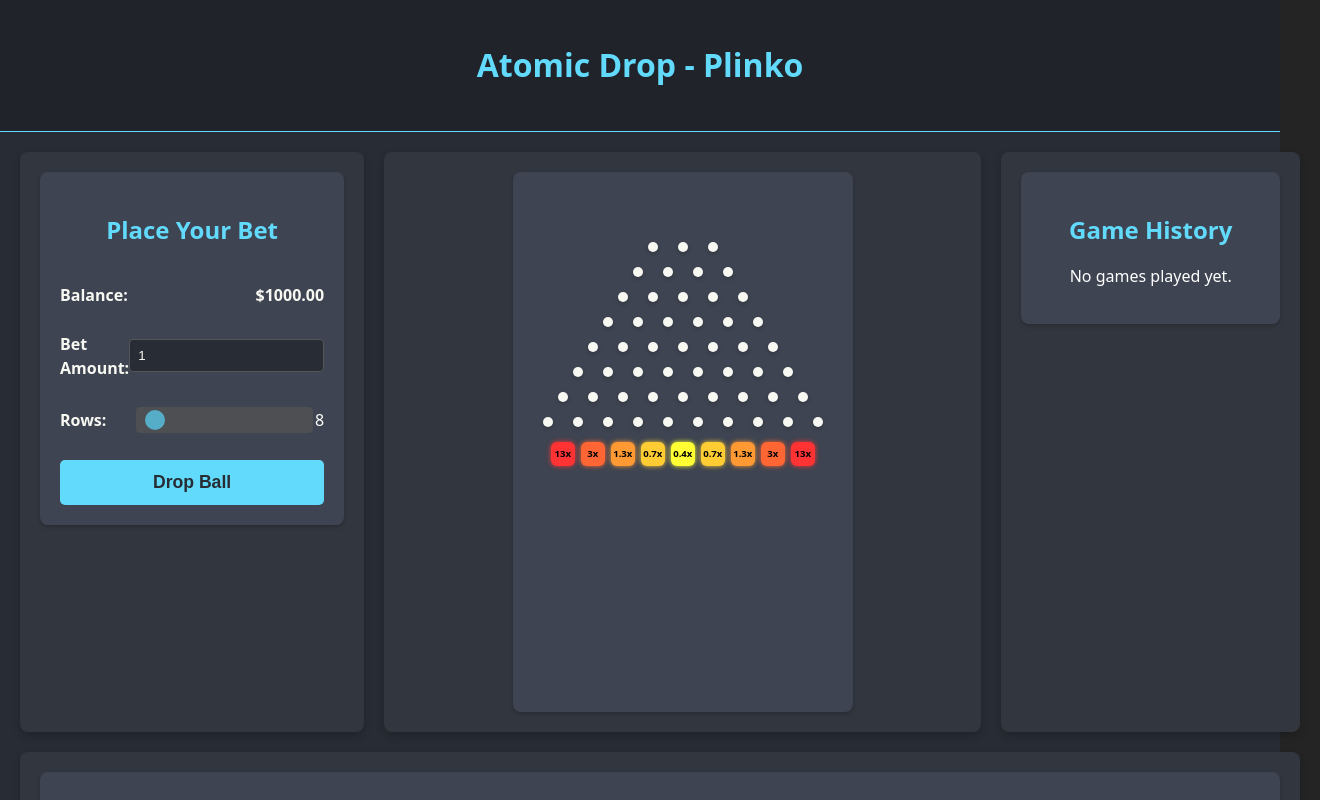
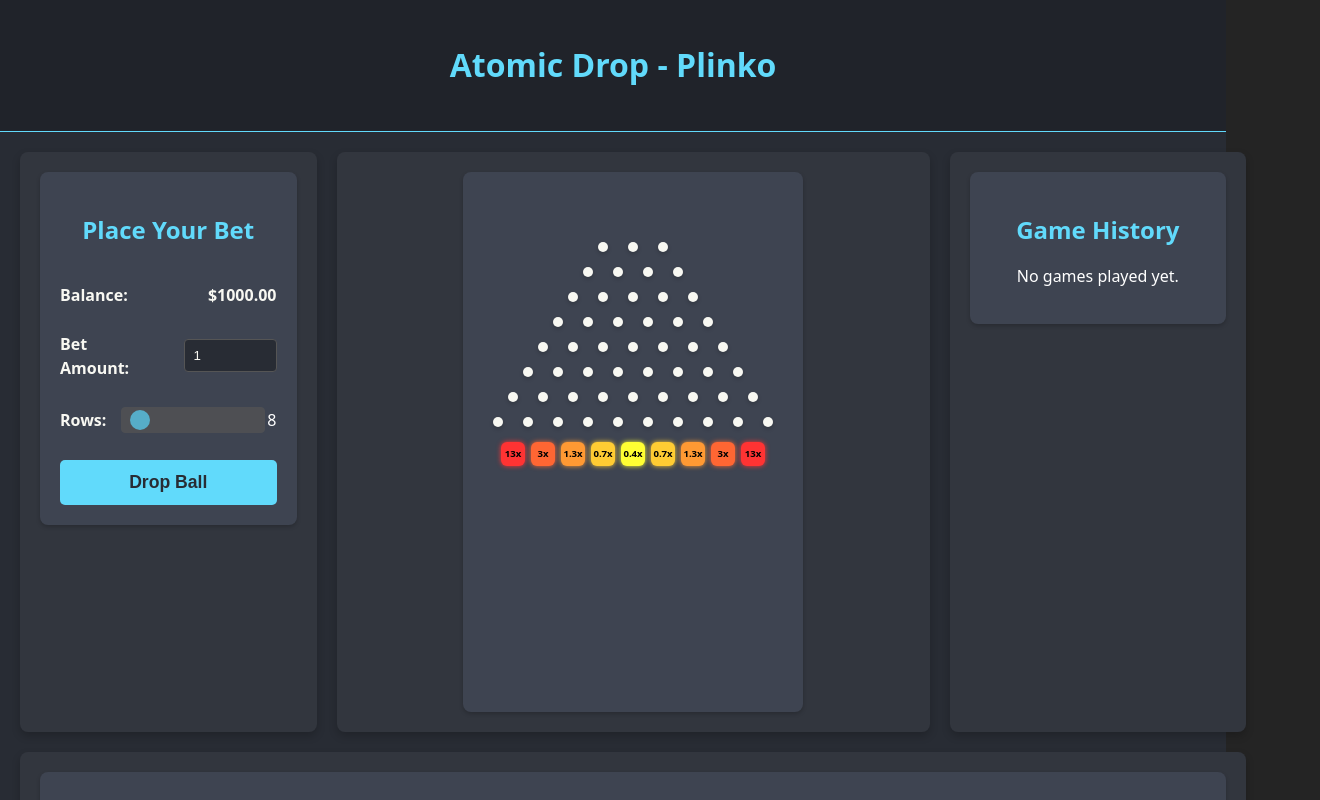
Before and after one commit to weirdspin/atomicdrop, a React (Vite) app in the folder atomicdrop/: page / in a window 1280 px wide. Shown: the top 800 px of the page, 1320 px wide, since content can reach past the window. Built offline with nearby package versions, Linux system fonts and the light colour scheme.

Commit message:
fix: Decrease width of bet amount input box

```diff
--- a/atomicdrop/src/components/BetControls.css
+++ b/atomicdrop/src/components/BetControls.css
@@ -95,3 +95,8 @@
     text-align: right;
     flex-basis: 65%;
 }
+
+#betAmount {
+    flex-basis: auto;
+    width: 10ch;
+}
```
